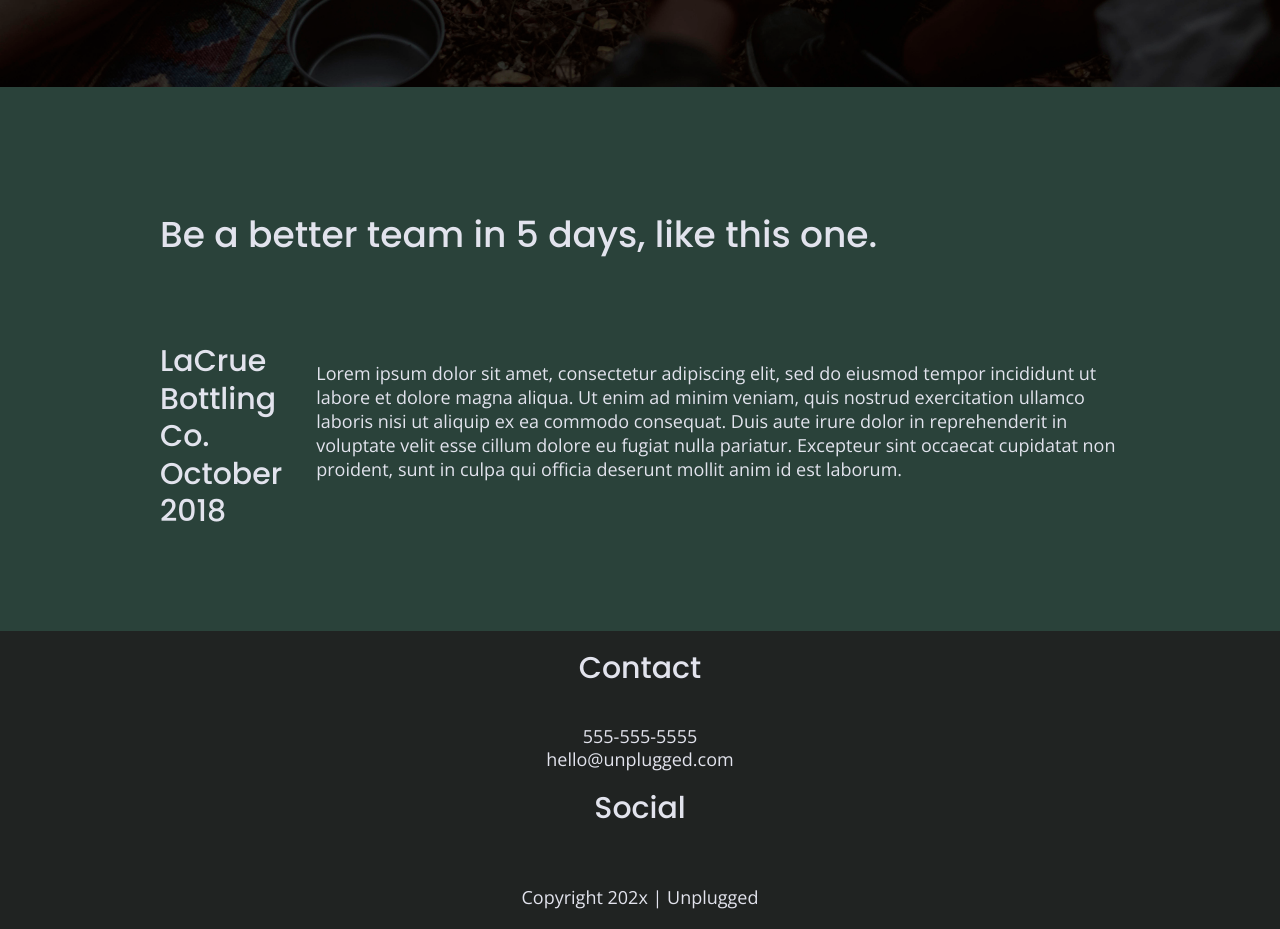
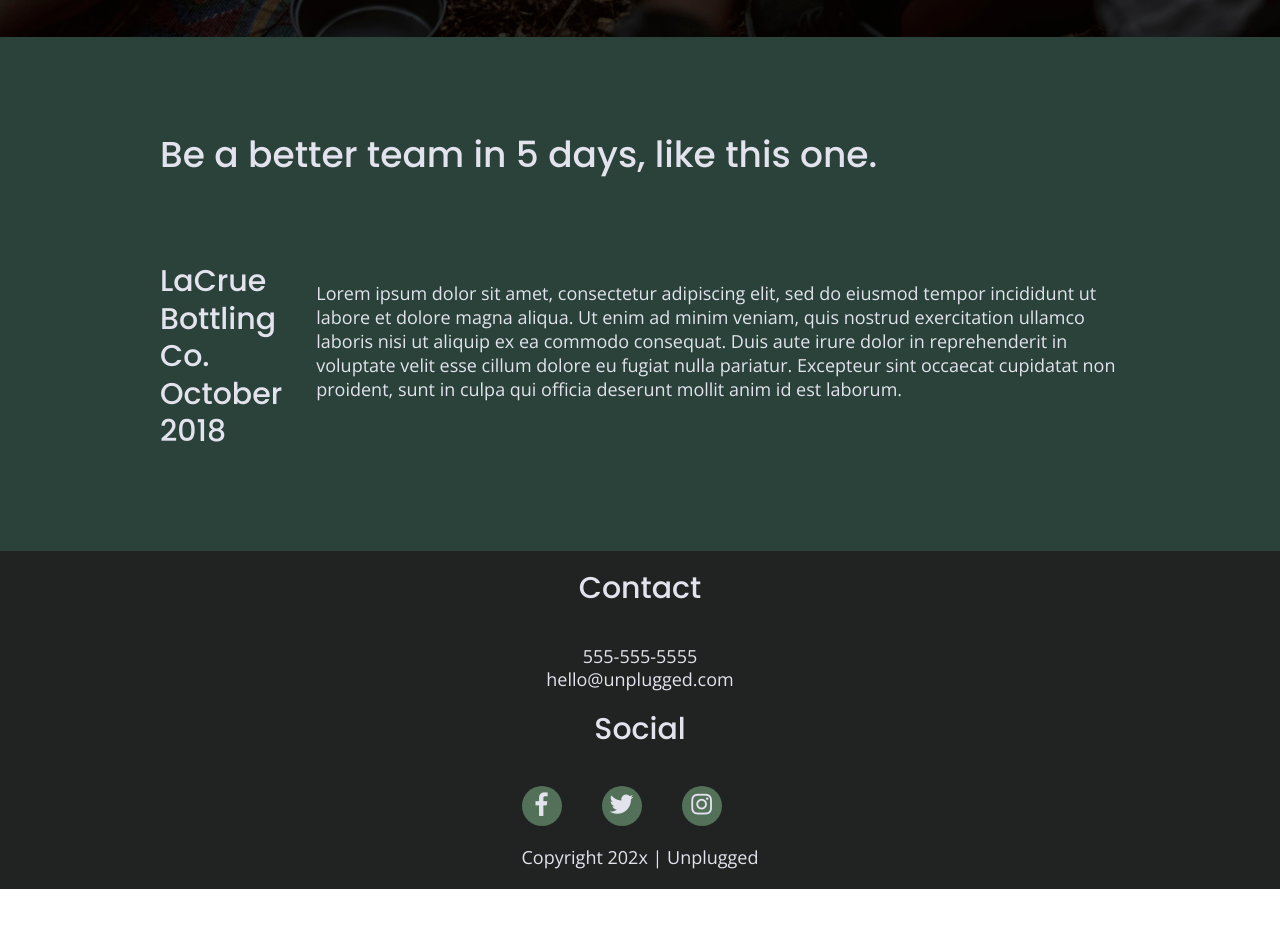
Before and after one commit to BlazeGamer625/unplugged-website, a website built with Parcel: page index.html in a window 1280 px wide. Shown: the part 1780-2709 px from the top of the page. After the commit the page ends 2669 px from the top, so only its background shows below. Built offline with nearby package versions, Linux system fonts and the light colour scheme.

Commit message:
Added social icons

```diff
--- a/css/main.css
+++ b/css/main.css
@@ -126,6 +126,7 @@
     font-family: 'Poppins', sans-serif;
     font-weight: 500;
     font-size: 1.875em;
+    margin: 0;
   }
 
   h3,
@@ -230,9 +231,17 @@
   }
 
   footer .social-icons p {
+    background-color: #527158;
+    border-radius: 50%;
+    width: 40px;
+    height: 40px;
     display: flex;
     justify-content: center;
     align-items: center;
+  }
+
+  footer .social-icons p i {
+    font-size: 1.3125em;
   }
 
   footer .copyright {
@@ -591,6 +600,10 @@
       width: 62%;
     }
 
+    .features i {
+      margin-bottom: 30px;
+    }
+
     /* Reviews */
     .reviews article {
       display: flex;
@@ -634,6 +647,11 @@
 
     footer p {
       line-height: 1.285;
+    }
+
+    footer .social-icons {
+      width: 12.5em;
+      justify-content: space-between;
     }
 
     footer .copyright {
--- a/index.html
+++ b/index.html
@@ -139,9 +139,9 @@
         <div class="social">
           <h4>Social</h4>
           <div class="social-icons">
-            <p><a href="https://www.facebook.com/Skillcrush/" target="_blank" rel="noopener"></a></p>
-            <p><a href="https://twitter.com/Skillcrush" target="_blank" rel="noopener"></a></p>
-            <p><a href="https://www.instagram.com/skillcrush/" target="_blank" rel="noopener"></a></p>
+            <p><a href="https://www.facebook.com/Skillcrush/" target="_blank" rel="noopener"><i class="fab fa-facebook-f"></i></a></p>
+            <p><a href="https://twitter.com/Skillcrush" target="_blank" rel="noopener"><i class="fab fa-twitter"></i></a></p>
+            <p><a href="https://www.instagram.com/skillcrush/" target="_blank" rel="noopener"><i class="fab fa-instagram"></i></a></p>
           </div>
         </div>
       </div>
```
Also changed, not shown: about/index.html (+3 -1 lines), faq/index.html (+3 -1 lines).
